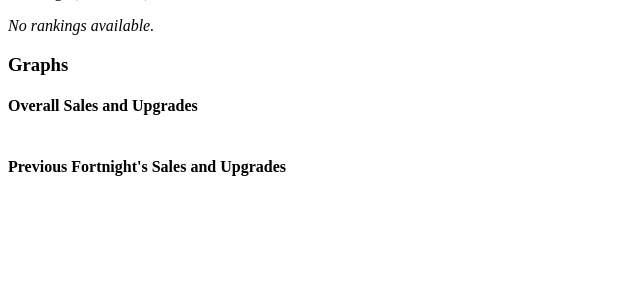
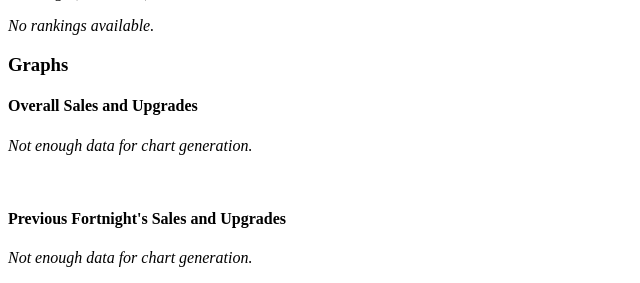
Before and after one commit to baz/app-sales-machine, a Python web app: template templates/report.html in a window 1280 px wide. Shown: the part 544-827 px from the top of the page, without its empty margins (0-640 px from the left). Before the commit the page ends 720 px from the top, so only its background shows below. Run offline with Jinja, Linux system fonts and the light colour scheme; the template is opened without the code that fills it, so the values that code supplies are empty.

Commit message:
Display formatted message if chart isn't available.

```diff
--- a/templates/report.html
+++ b/templates/report.html
@@ -46,10 +46,18 @@
 
 	<h3>Graphs</h3>
 	<h4>Overall Sales and Upgrades</h4>
-	<img src="{{ overall_chart_url }}"/ >
-	<br />
+	{% if overall_chart_url %}
+		<img src="{{ overall_chart_url }}"/ >
+	{% else %}
+		<p><i>Not enough data for chart generation.</i></p>
+	{% endif %}
+		<br />
 
 	<h4>Previous Fortnight's Sales and Upgrades</h4>
-	<img src="{{ concentrated_chart_url }}" />
+	{% if concentrated_chart_url %}
+		<img src="{{ concentrated_chart_url }}" />
+	{% else %}
+		<p><i>Not enough data for chart generation.</i></p>
+	{% endif %}
 
 </html>
```
